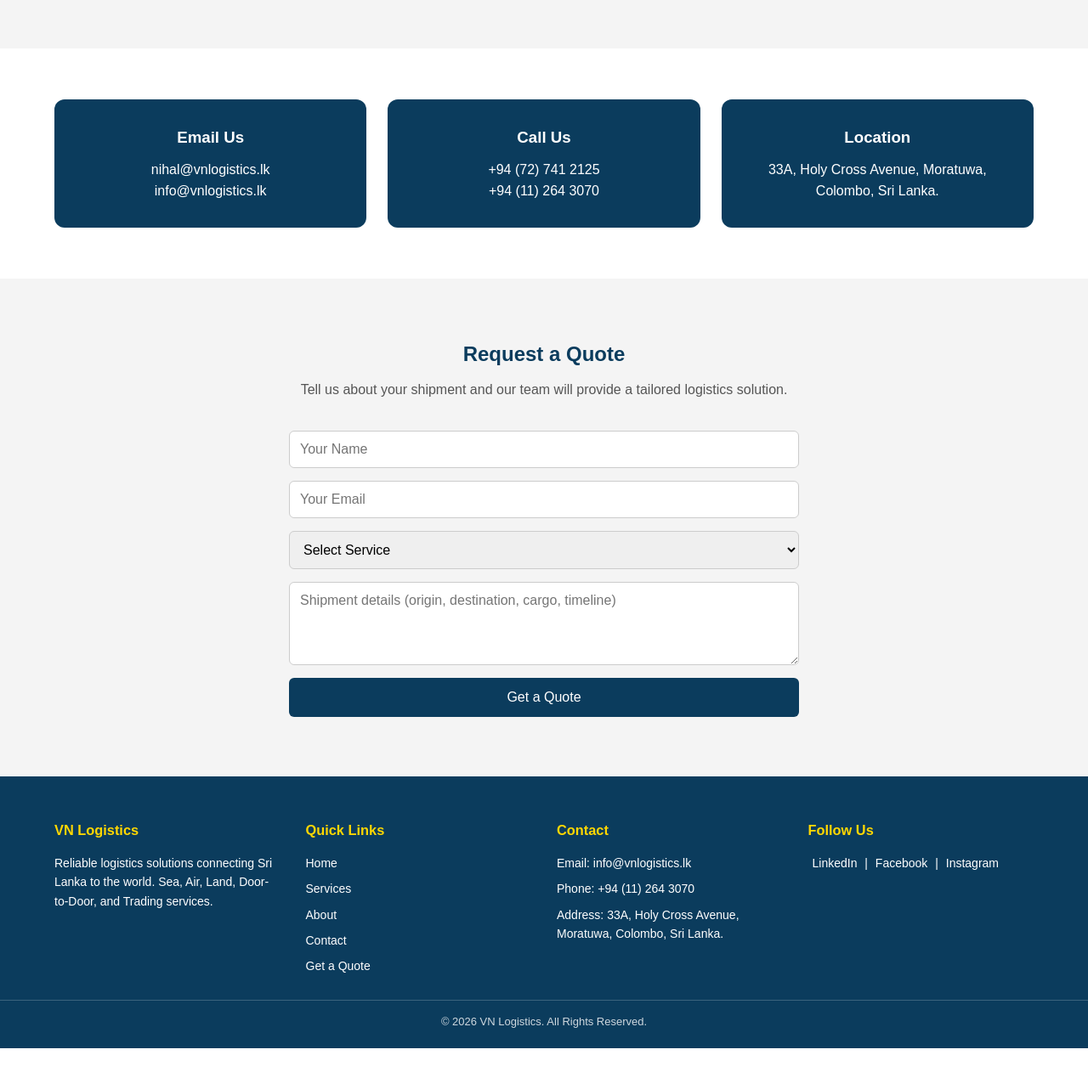
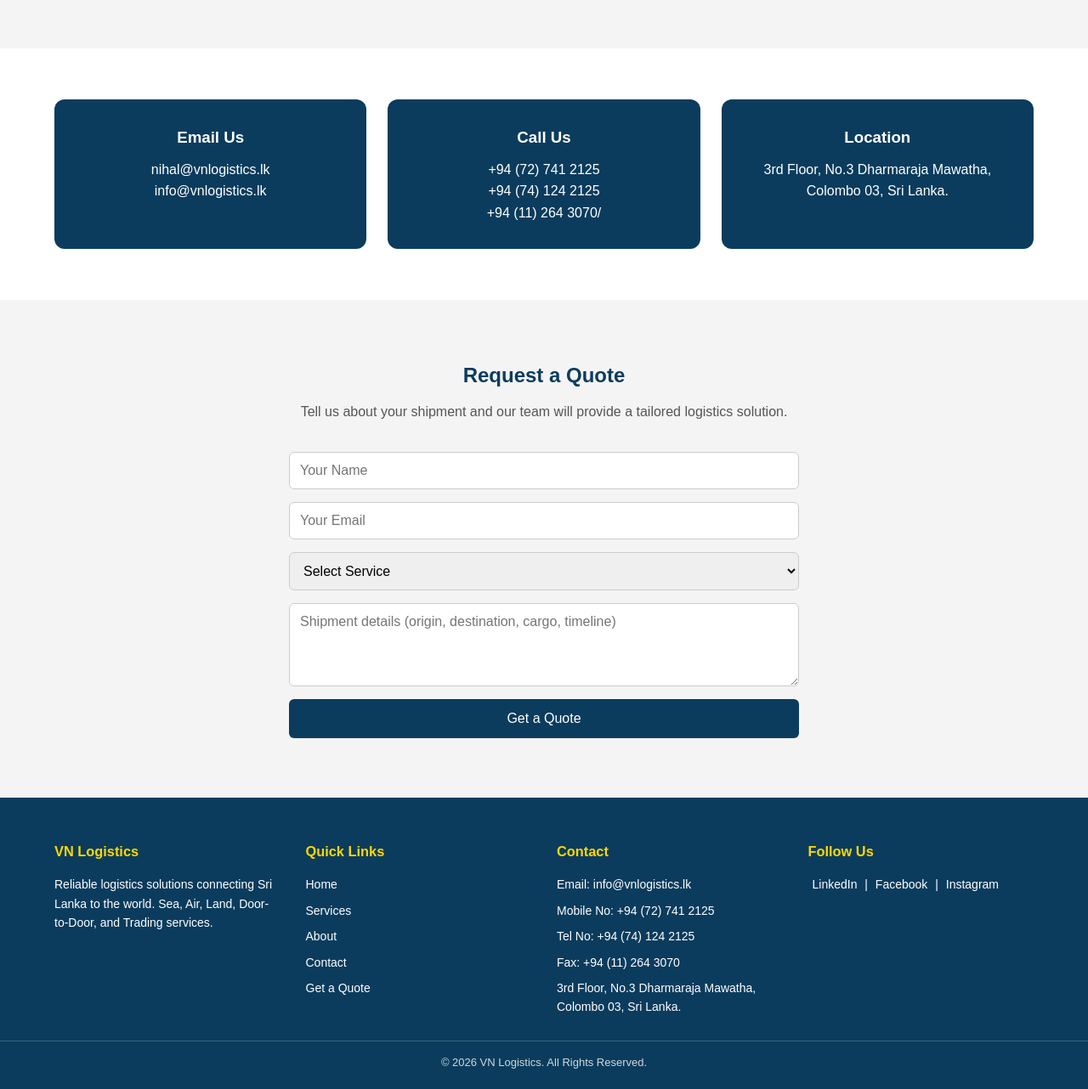
Before and after one commit to Shenan2004/vnlogistics, a plain HTML site: page index.html in a window 1280 px wide. Shown: the part 1672-2954 px from the top of the page at 85% size. Before the commit the page ends 2906 px from the top, so only its background shows below. Drawn offline with nearby package versions, Linux system fonts and the light colour scheme.

Commit message:
update the address and mobile numbers

```diff
--- a/index.html
+++ b/index.html
@@ -142,12 +142,12 @@
 
         <div class="info-card">
             <h3>Call Us</h3>
-            <p>+94 (72) 741 2125 <br> +94 (11) 264 3070</p>
+            <p>+94 (72) 741 2125 <br> +94 (74) 124 2125 <br> +94 (11) 264 3070/</p>
         </div>
 
         <div class="info-card">
             <h3>Location</h3>
-            <p>33A, Holy Cross Avenue, Moratuwa, Colombo, Sri Lanka.</p>
+            <p>3rd Floor, No.3 Dharmaraja Mawatha, Colombo 03, Sri Lanka.</p>
         </div>
 
     </div>
@@ -214,8 +214,11 @@
         <div class="footer-contact">
             <h3>Contact</h3>
             <p>Email: info@vnlogistics.lk</p>
-            <p>Phone: +94 (11) 264 3070</p>
-            <p>Address: 33A, Holy Cross Avenue, Moratuwa, Colombo, Sri Lanka.</p>
+            <p>Mobile No: +94 (72) 741 2125</p>
+            <p>Tel No: +94 (74) 124 2125</p>
+            <p>Fax: +94 (11) 264 3070</p>
+
+            <p>3rd Floor, No.3 Dharmaraja Mawatha, Colombo 03, Sri Lanka.</p>
         </div>
 
         <!-- Optional Social Media -->
```
